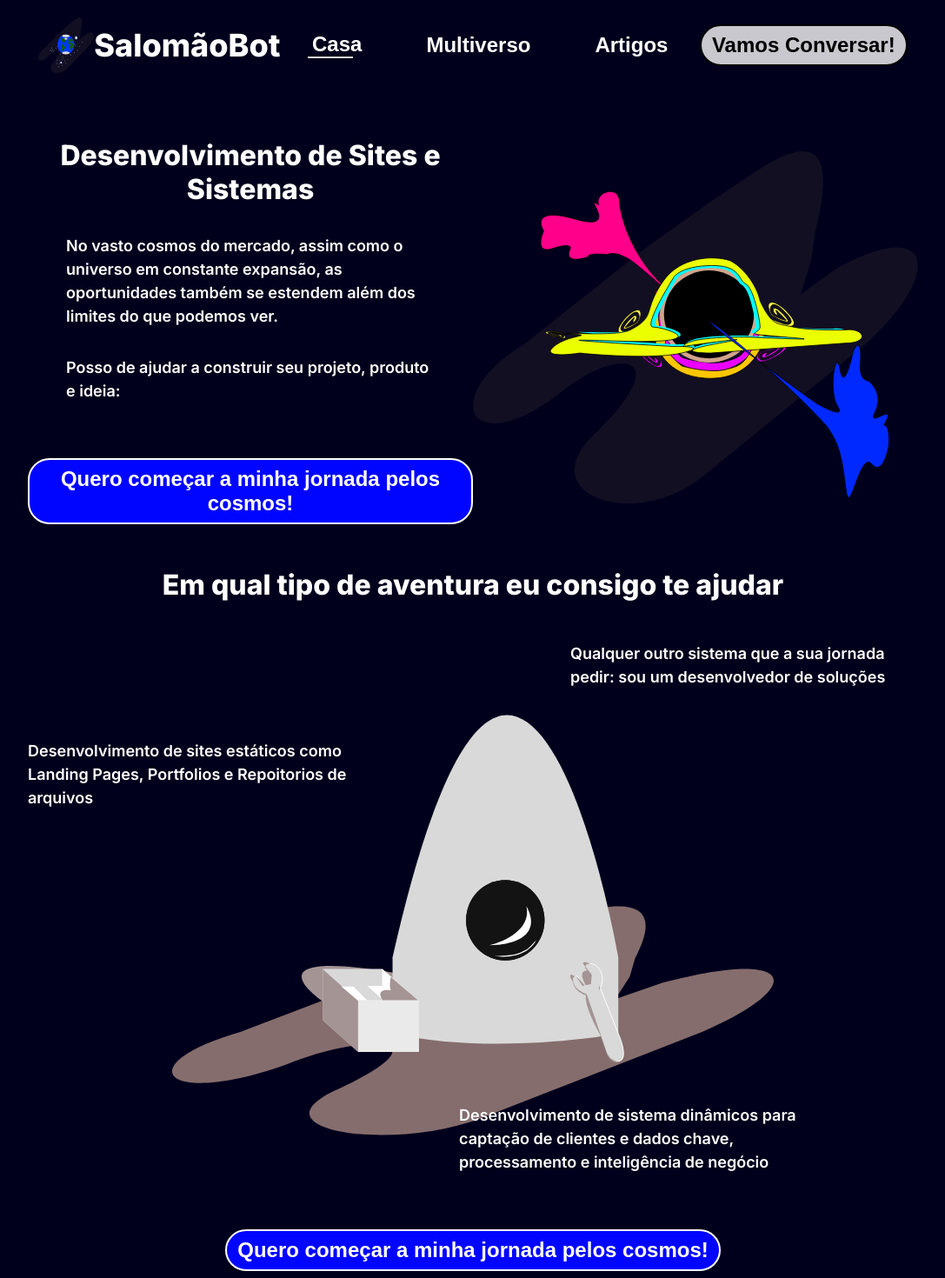
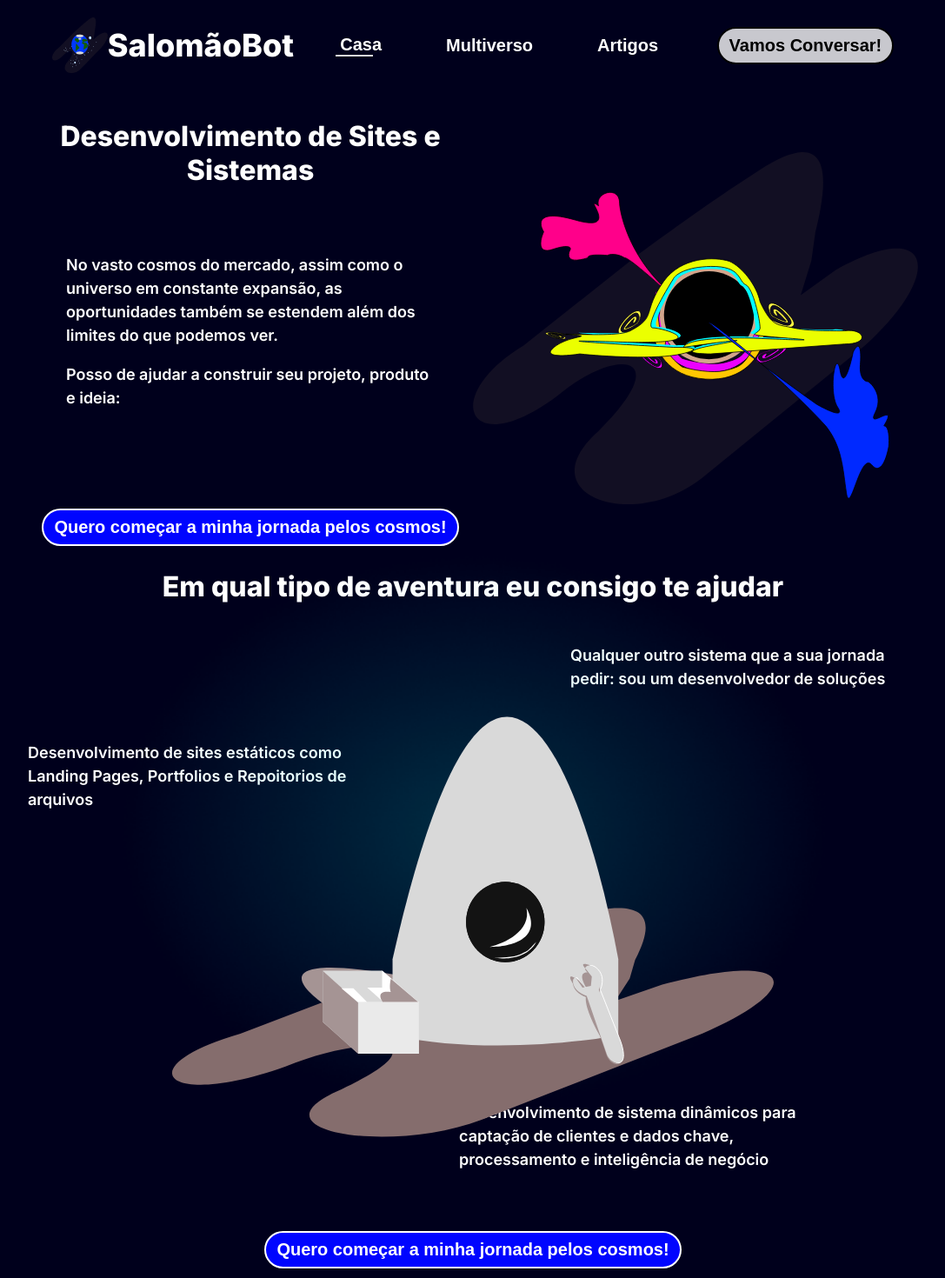
Before and after one commit to gui-sa/gui-sa.github.io, a Next.js app: page / in a window 1280 px wide. Shown: the part 14-1484 px from the top of the page at 87% size, without its empty margins (96-1183 px from the left). Built offline with nearby package versions, Linux system fonts and the light colour scheme.

Commit message:
Adiciona fundo foguete e ajustes de design

```diff
--- a/src/components/Button/index.module.css
+++ b/src/components/Button/index.module.css
@@ -5,7 +5,7 @@
     border-radius: 25px;
     color: black;
     font-weight: 800;
-    font-size: 24px;
+    font-size: 20px;
     transition: 0.3s;
 }
 
@@ -23,7 +23,7 @@
     border-radius: 25px;
     color: white;
     font-weight: 800;
-    font-size: 24px;
+    font-size: 20px;
     transition: 0.3s;
 }
 
@@ -41,7 +41,7 @@
     background-color: unset;
     color: white;
     font-weight: 800;
-    font-size: 24px;
+    font-size: 20px;
     transition: 0.3s;
 }
 
@@ -62,7 +62,7 @@
     background-color: unset;
     color: white;
     font-weight: 800;
-    font-size: 24px;
+    font-size: 20px;
     transition: 0.3s;
 }
 
--- a/src/components/Logo/index.module.css
+++ b/src/components/Logo/index.module.css
@@ -6,6 +6,7 @@
     color: white;
     font-size: 36px;
     font-weight: 800;
+    text-align: center;
 }
 
 .icon{
@@ -17,3 +18,13 @@
     min-width: 64px;
     min-height: 64px;
 }
+
+.text{
+    max-width: 200px;
+}
+
+@media screen and (max-width: 950px) {
+    .main{
+        font-size: 32px;
+    }
+}
--- a/src/components/Logo/index.tsx
+++ b/src/components/Logo/index.tsx
@@ -15,7 +15,7 @@ export default function Logo(
         className={styles.main}
         >
             <div className={styles.icon}></div>
-            <p>{children}</p>
+            <p className={styles.text}>{children}</p>
         </div>
     );
 }
--- a/src/components/sections/SectionCententered/index.module.css
+++ b/src/components/sections/SectionCententered/index.module.css
@@ -55,6 +55,26 @@
     right: 0vw;
 }
 
+
+.design{
+    z-index: 1;
+    background-image: url(../../../../public/Gradient.png);
+    background-size: contain;
+    background-repeat: no-repeat;
+    width: 80%;
+    height: auto;
+    aspect-ratio: 1/1;
+    position: absolute;
+}
+
+.img{
+    z-index: 2;
+}
+
+.button{
+    z-index: 3;
+}
+
 @media screen and (max-width: 1061px) {
     .paragraph_3 {
         right: -20vw;
@@ -77,4 +97,10 @@
         width: 100%;
         height: auto;
     }
+
+    .design{
+        width: 100%;
+        top: 300px;
+        left: 0px;
+    }
 }
--- a/src/components/sections/SectionCententered/index.tsx
+++ b/src/components/sections/SectionCententered/index.tsx
@@ -27,11 +27,14 @@ export default function SectionCentered(){
             <p className={styles.paragraph_3}>
                 Qualquer outro sistema que a sua jornada pedir: sou um desenvolvedor de soluções
             </p>
-            <Link target="_blank" href="https://wa.me/+5517996095939?text=Ol%C3%A1%2C%20gostaria%20de%20tirar%20minha%20ideia%20do%20papel%21">
-                        <Button usage='cta'>
-                            Quero começar a minha jornada pelos cosmos!
-                        </Button>
-            </Link>
+            <div className={styles.button}>
+                <Link target="_blank" href="https://wa.me/+5517996095939?text=Ol%C3%A1%2C%20gostaria%20de%20tirar%20minha%20ideia%20do%20papel%21">
+                            <Button usage='cta'>
+                                Quero começar a minha jornada pelos cosmos!
+                            </Button>
+                </Link>
+            </div>
+            <div className={styles.design}></div>
         </section>
     );
 
--- a/src/components/sections/SectionDivided/index.module.css
+++ b/src/components/sections/SectionDivided/index.module.css
@@ -15,6 +15,10 @@
 }
 
 .text{
+    display: flex;
+    flex-direction: column;
+    justify-content: center;
+    align-items: center;
     width: 100%;
     max-width: 650px;
 }
--- a/src/components/sections/SectionDivided/index.tsx
+++ b/src/components/sections/SectionDivided/index.tsx
@@ -10,12 +10,14 @@ export default function SectionDivided(){
         <section className={styles.main}>
             <div className={styles.text}>
                 <h1 className={styles.title}>Desenvolvimento de Sites e Sistemas</h1>
-                <p className={styles.paragraph}>
-                    No vasto cosmos do mercado, assim como o universo em constante expansão, as oportunidades também se estendem além dos limites do que podemos ver.
-                </p>
-                <p className={styles.paragraph}>
-                    Posso de ajudar a construir seu projeto, produto e ideia:
-                </p>
+                <div className={styles.paragraph}>
+                    <p>
+                        No vasto cosmos do mercado, assim como o universo em constante expansão, as oportunidades também se estendem além dos limites do que podemos ver.
+                    </p>
+                    <p>
+                        Posso de ajudar a construir seu projeto, produto e ideia:
+                    </p>
+                </div>
                 <div className={styles.button}>
                     <Link target="_blank" href="https://wa.me/+5517996095939?text=Ol%C3%A1%2C%20gostaria%20de%20tirar%20minha%20ideia%20do%20papel%21">
                         <Button usage='cta'>
```
